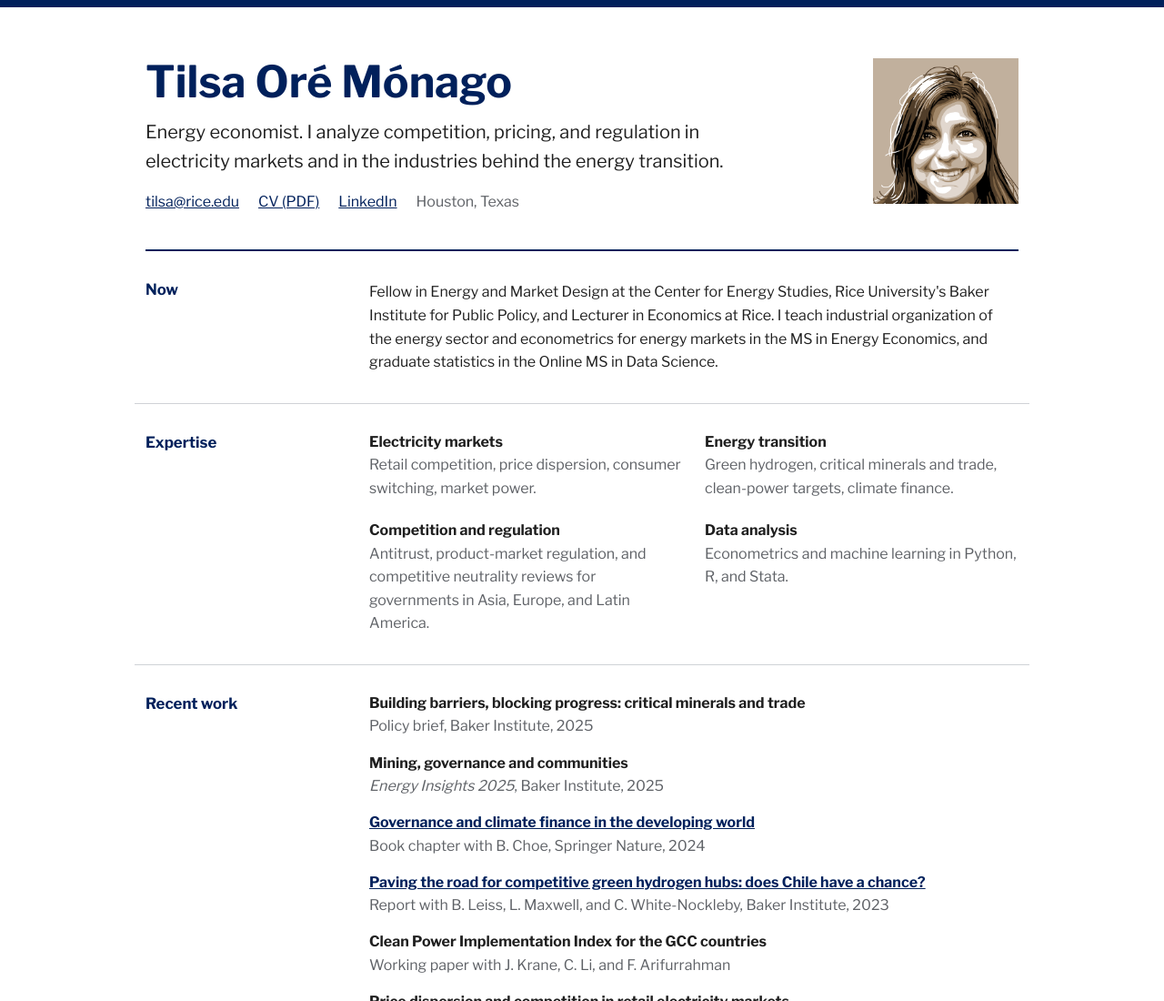
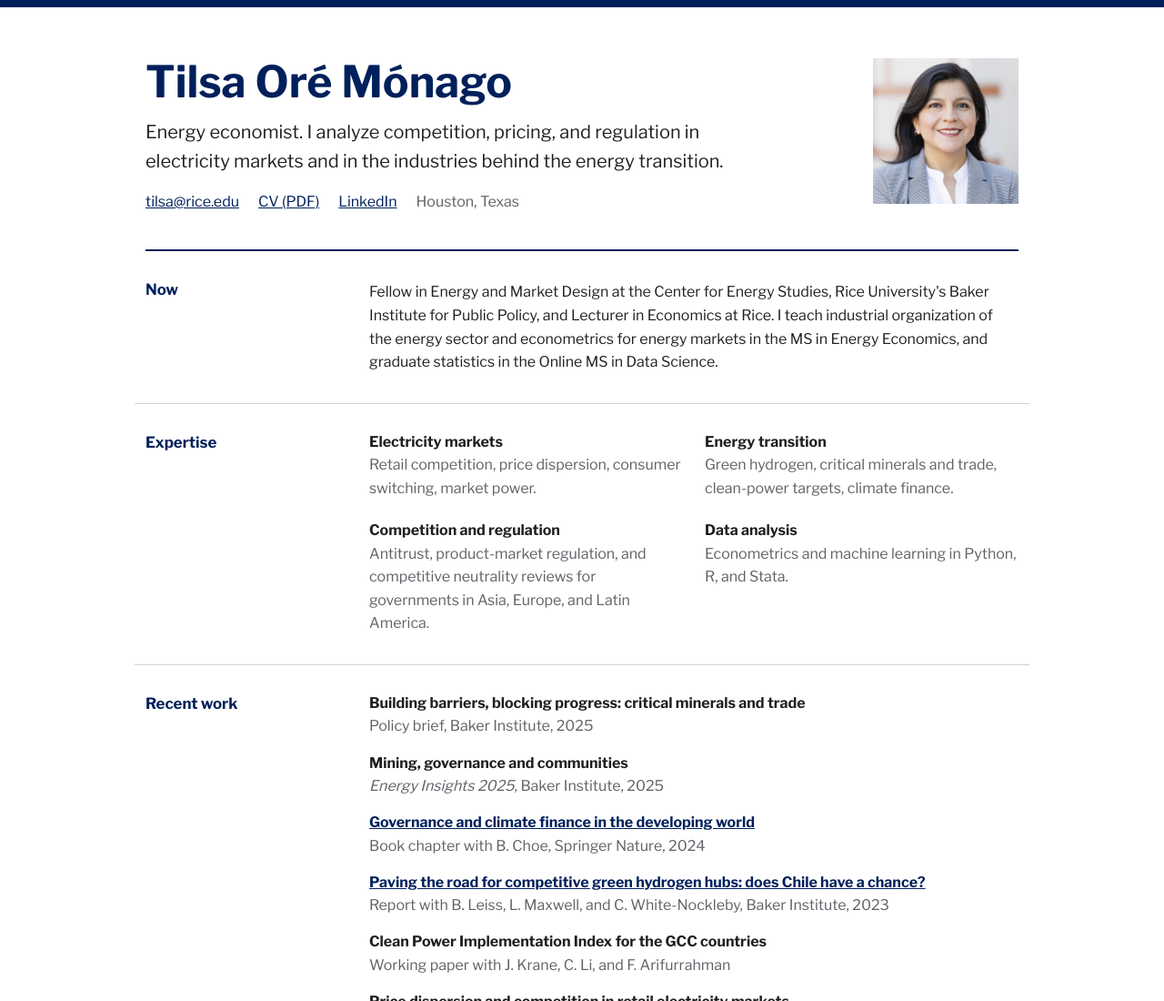
Before and after one commit to tilsaore/tilsaore.github.io, a plain HTML site: page redesign/b-landing.html in a window 1280 px wide. Shown: the top 1100 px of the page at 91% size. Drawn offline with nearby package versions, Linux system fonts and the light colour scheme.

Commit message:
Use Rice profile photo in redesign prototypes

```diff
--- a/redesign/b-landing.html
+++ b/redesign/b-landing.html
@@ -46,7 +46,7 @@
           <span class="text-nowrap">Houston, Texas</span>
         </p>
       </div>
-      <img src="../images/tilsa.png" alt="Tilsa Oré Mónago">
+      <img src="../images/tilsa-rice.jpg" alt="Tilsa Oré Mónago">
     </div>
   </header>
 
```
Also changed, not shown: redesign/a-profile.html (+1 -1 lines), redesign/c-editorial.html (+1 -1 lines), images/tilsa-rice.jpg (added), redesign/previews/a-profile-desktop.png, redesign/previews/a-profile-mobile.png, redesign/previews/b-landing-desktop.png, redesign/previews/b-landing-mobile.png, redesign/previews/c-editorial-desktop.png, redesign/previews/c-editorial-mobile.png.
